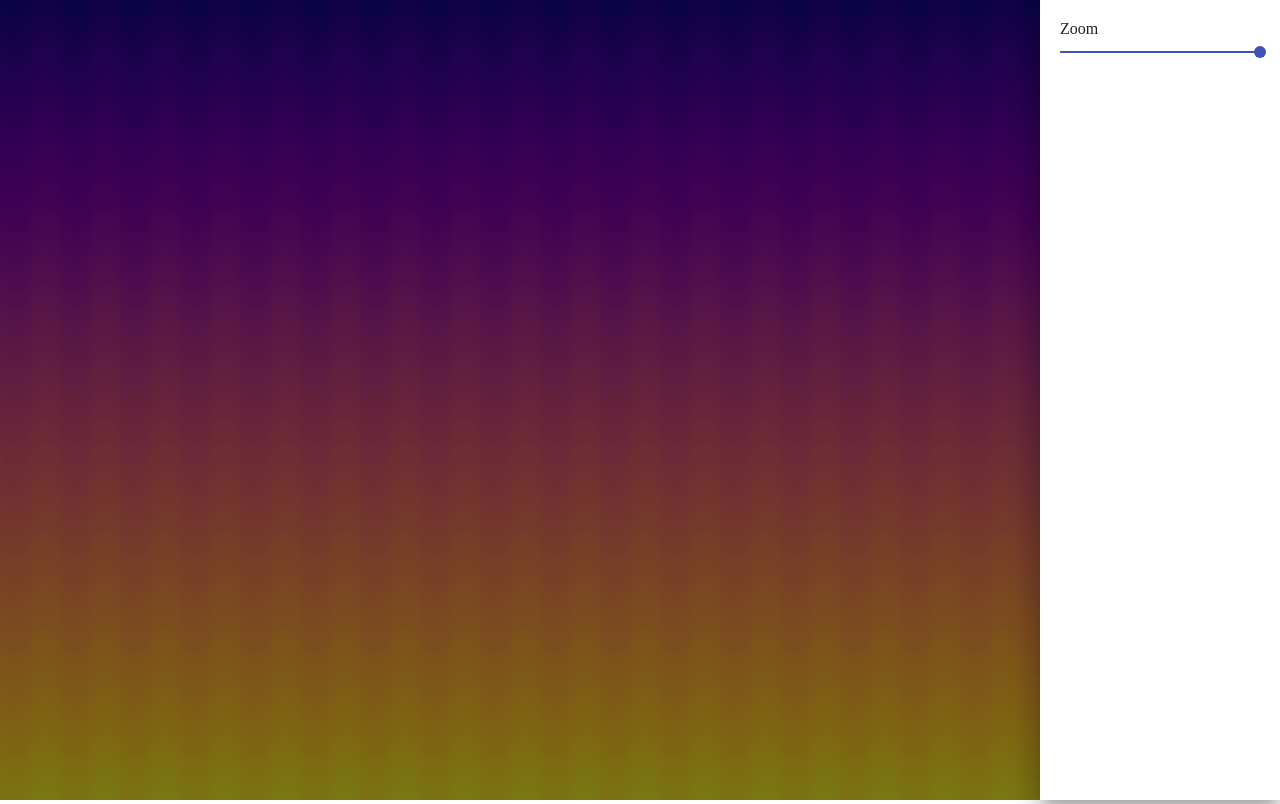
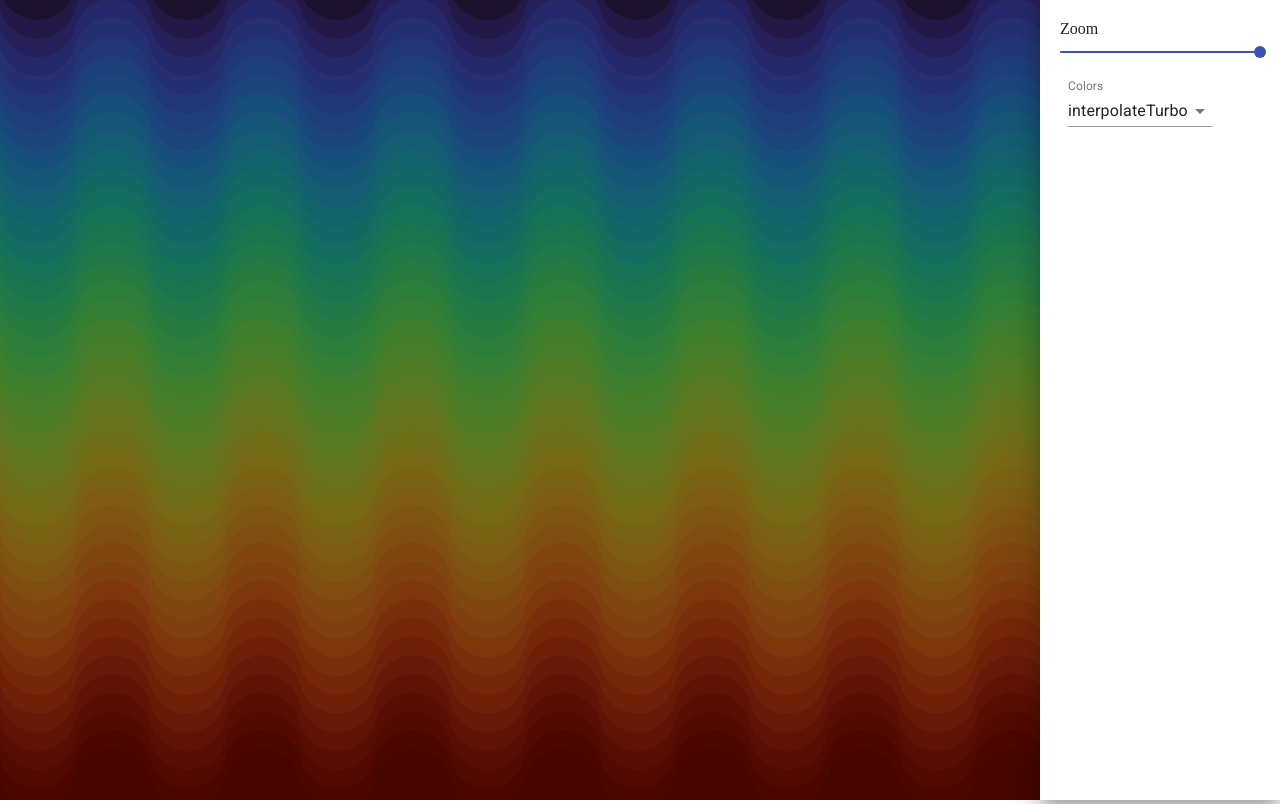
Before and after one commit to pr0digy/pattern-craft, a Next.js app: page /circle-waves in a window 1280 px wide. Built offline with nearby package versions, Linux system fonts and the light colour scheme.

Commit message:
Modified model

```diff
--- a/src/pages/circle-waves/index.tsx
+++ b/src/pages/circle-waves/index.tsx
@@ -3,17 +3,33 @@ import { useWindowSize } from 'react-use';
 import dynamic from 'next/dynamic';
 import Drawer from '@material-ui/core/Drawer';
 import Slider from '@material-ui/core/Slider';
-import { makeStyles } from '@material-ui/core/styles';
-const useStyles = makeStyles({
-	root: {
-		width: 200,
-		padding: 20,
-	},
-});
+import Select from '@material-ui/core/Select';
+import InputLabel from '@material-ui/core/InputLabel';
+import MenuItem from '@material-ui/core/MenuItem';
+import FormControl from '@material-ui/core/FormControl';
+import { makeStyles, createStyles, Theme } from '@material-ui/core/styles';
+
+const useStyles = makeStyles((theme: Theme) =>
+	createStyles({
+		root: {
+			width: 200,
+			padding: 20,
+		},
+		formControl: {
+			margin: theme.spacing(1),
+			minWidth: 120,
+		},
+		selectEmpty: {
+			marginTop: theme.spacing(2),
+		},
+	}),
+);
 
 import model from './model';
 
 const Svg = dynamic(() => import('./svg'), { ssr: false });
+
+export const ModelContext = React.createContext(null);
 
 export default function CircleWaves() {
 	const classes = useStyles();
@@ -23,17 +39,34 @@ export default function CircleWaves() {
 
 	const [zoom, setZoom] = React.useState(2);
 
-	const handleChange = (event, zoom) => {
+	const handleZoomChange = (event, zoom) => {
 		console.log(zoom);
 		setZoom(zoom);
 	};
 
-	const waves = useMemo(() => model({ w: width * 2, h: height * 2, r: 30 }), [width, height]);
+	const [interpolation, setInterpolation] = React.useState('interpolateTurbo');
+
+	const handleColorChange = (event: React.ChangeEvent<{ value: unknown }>) => {
+		setInterpolation(event.target.value as string);
+	};
+
+	const waves = useMemo(() => model({ w: width * 2, h: height * 2, r: 75 }), [width, height]);
+	const circles = useMemo(() => waves.reduce((acc, wave) => acc.concat(wave), []), [waves]);
+	console.log('circles count: ', circles.length);
 	const toggleDrawer = (anchor, state) => console.log(anchor, state);
 
 	return (
-		<React.Profiler id="sw" onRender={console.log}>
-			<Drawer anchor="right" open={true} onClose={toggleDrawer('right', false)}>
+		<React.Profiler id="circle-waves" onRender={console.log}>
+			<Drawer
+				anchor="right"
+				open={true}
+				ModalProps={{
+					BackdropProps: {
+						invisible: false,
+					},
+				}}
+				onClose={() => toggleDrawer('right', false)}
+			>
 				<div className={classes.root}>
 					Zoom
 					<Slider
@@ -41,12 +74,27 @@ export default function CircleWaves() {
 						max={2}
 						step={0.1}
 						value={zoom}
-						onChange={handleChange}
+						onChange={handleZoomChange}
 						aria-labelledby="continuous-slider"
 					/>
+					<FormControl className={classes.formControl}>
+						<InputLabel id="demo-simple-select-label">Colors</InputLabel>
+						<Select
+							labelId="demo-simple-select-label"
+							id="demo-simple-select"
+							value={interpolation}
+							onChange={handleColorChange}
+						>
+							<MenuItem value="interpolateTurbo">interpolateTurbo</MenuItem>
+							<MenuItem value="interpolatePlasma">interpolatePlasma</MenuItem>
+							<MenuItem value="interpolateViridis">interpolateViridis</MenuItem>
+						</Select>
+					</FormControl>
 				</div>
 			</Drawer>
-			<Svg {...{ width, height, waves, zoom }} />
+			<ModelContext.Provider value={{ width, height, circles, zoom, interpolation }}>
+				<Svg />
+			</ModelContext.Provider>
 		</React.Profiler>
 	);
 }
--- a/src/pages/circle-waves/model.ts
+++ b/src/pages/circle-waves/model.ts
@@ -46,11 +46,13 @@ export default function CircleWavesModel({
 
 		for (let j = 0; j < verticalCount; j++) {
 			const circle = {
-				id: nanoid(),
+				id: `${i}-${j}`,
+				// id: nanoid(),
 				x: r * 2 * (i + 1) - r,
 				y: (r / 2) * (j + 1) - r,
 				r: r + r * 0.03,
 				color: interpolate((j + 1) / verticalCount),
+				colorIndex: (j + 1) / verticalCount,
 			};
 
 			if (i % 2) waves[index].push(circle);
--- a/src/pages/circle-waves/svg.tsx
+++ b/src/pages/circle-waves/svg.tsx
@@ -1,10 +1,61 @@
-import React, { memo } from 'react';
+import React, { memo, useRef, useEffect, useMemo, useContext } from 'react';
+import { animated, useSpring } from 'react-spring';
+import * as colors from 'd3-scale-chromatic';
+
+import { ModelContext } from './';
+
+let oz = { z: 1 };
 
 const Waves = memo(function ({ waves }) {
-	return waves.map((w: any) => w.map((c: any) => <circle key={c.id} cx={c.x} cy={c.y} r={c.r} fill={c.color} />));
+	// const props = useSpring({ opacity: 1, from: { opacity: 0 } });
+	// console.log({ ref });
+	return waves.map((w: any) =>
+		w.map((c: any) => <animated.circle key={c.id} cx={c.x} cy={c.y} r={c.r} fill={c.color} data-test={oz.z} />),
+	);
 });
 
-export default memo(function CircleWaves({ width, height, waves, zoom }) {
+class ClassWaves extends React.PureComponent {
+	counter: number = 1;
+
+	getCounter() {
+		return oz.z;
+	}
+
+	constructor(props) {
+		super(props);
+
+		setTimeout(() => (this.counter = 5), 5000);
+	}
+
+	render() {
+		const { waves } = this.props;
+		console.log(this.counter);
+		return waves.map((w: any) =>
+			w.map((c: any) => (
+				<animated.circle key={c.id} cx={c.x} cy={c.y} r={c.r} fill={c.color} data-test={this.getCounter()} />
+			)),
+		);
+	}
+}
+
+const Circle = memo(({ c }) => {
+	const { interpolation } = useContext(ModelContext);
+	return <circle cx={c.x} cy={c.y} r={c.r} fill={colors[interpolation](c.colorIndex)} />;
+});
+
+const Circles = () => {
+	// circles.map((c) => <circle key={c.id} cx={c.x} cy={c.y} r={c.r} fill={c.color} />),
+	const { circles, interpolation } = useContext(ModelContext);
+	// return circles.map((c) => <Circle key={c.id} {...{ c }} />);
+	return circles.map((c) => (
+		<circle key={c.key} cx={c.x} cy={c.y} r={c.r} fill={colors[interpolation](c.colorIndex)} />
+	));
+};
+
+// export default memo(function CircleWaves({ width, height, circles, zoom, interpolation }) {
+export default memo(function CircleWaves() {
+	const { width, height, circles, interpolation, zoom } = useContext(ModelContext);
+
 	const maxWidth = width * 2;
 	const maxHeight = height * 2;
 
@@ -14,12 +65,19 @@ export default memo(function CircleWaves({ width, height, waves, zoom }) {
 	const cx = maxWidth / 2 - currentWidth / 2;
 	const cy = maxHeight / 2 - currentHeight / 2;
 
+	// const ref = useRef(zoom);
+	// useEffect(() => {
+	// 	oz.z = zoom;
+	// 	console.log(ref);
+	// }, [zoom]);
+
+	// console.log(circles);
+
 	return (
 		<svg width={width} height={height} viewBox={`${cx} ${cy} ${currentWidth} ${currentHeight}`}>
-			<Waves {...{ waves }} />
-			{/* {waves.map((w: any) =>
-				w.map((c: any) => <animated.circle {...props} key={c.id} cx={c.x} cy={c.y} r={c.r} fill={c.color} />),
-			)} */}
+			{circles.map((c) => (
+				<circle key={c.id} cx={c.x} cy={c.y} r={c.r} fill={colors[interpolation](c.colorIndex)} />
+			))}
 		</svg>
 	);
 });
```
